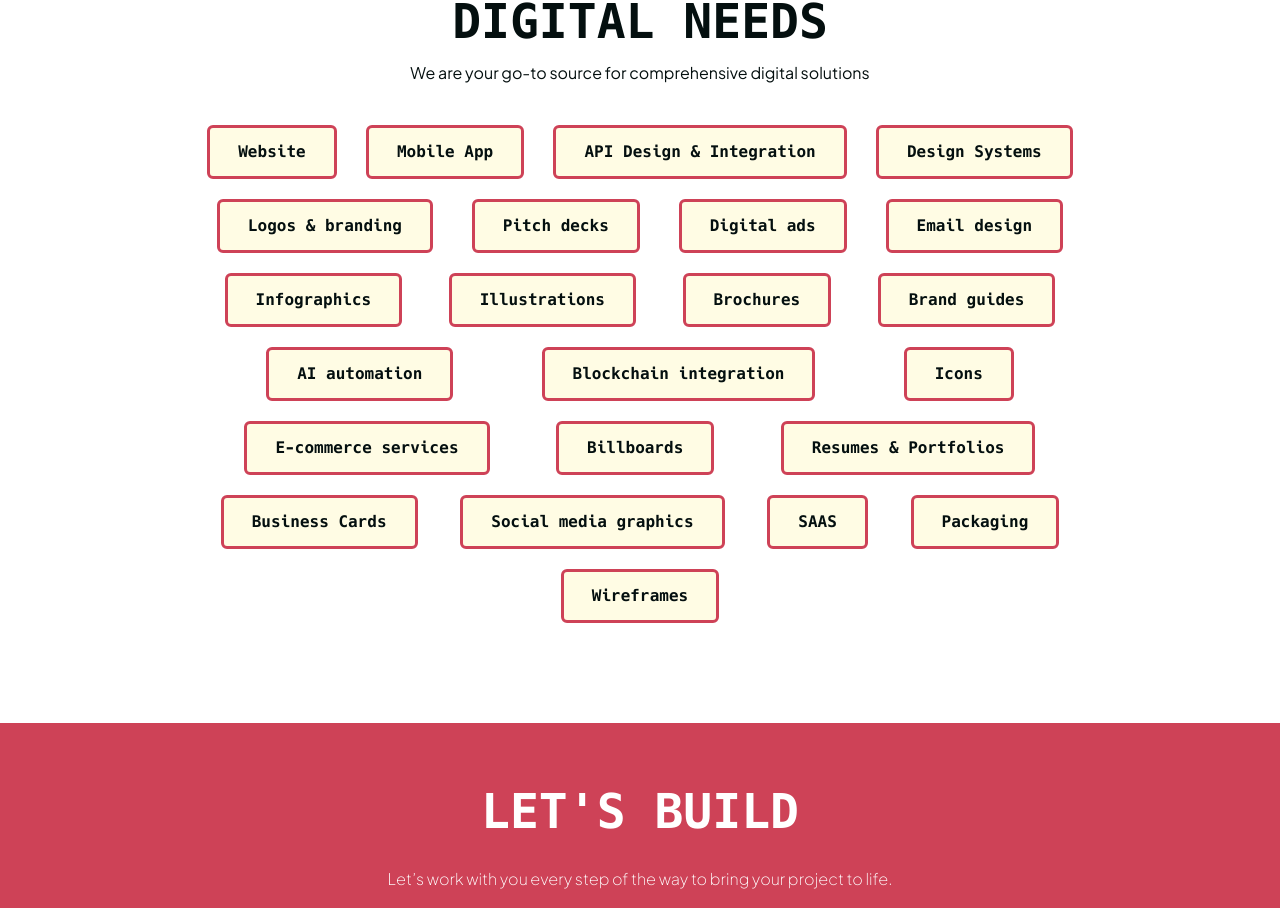
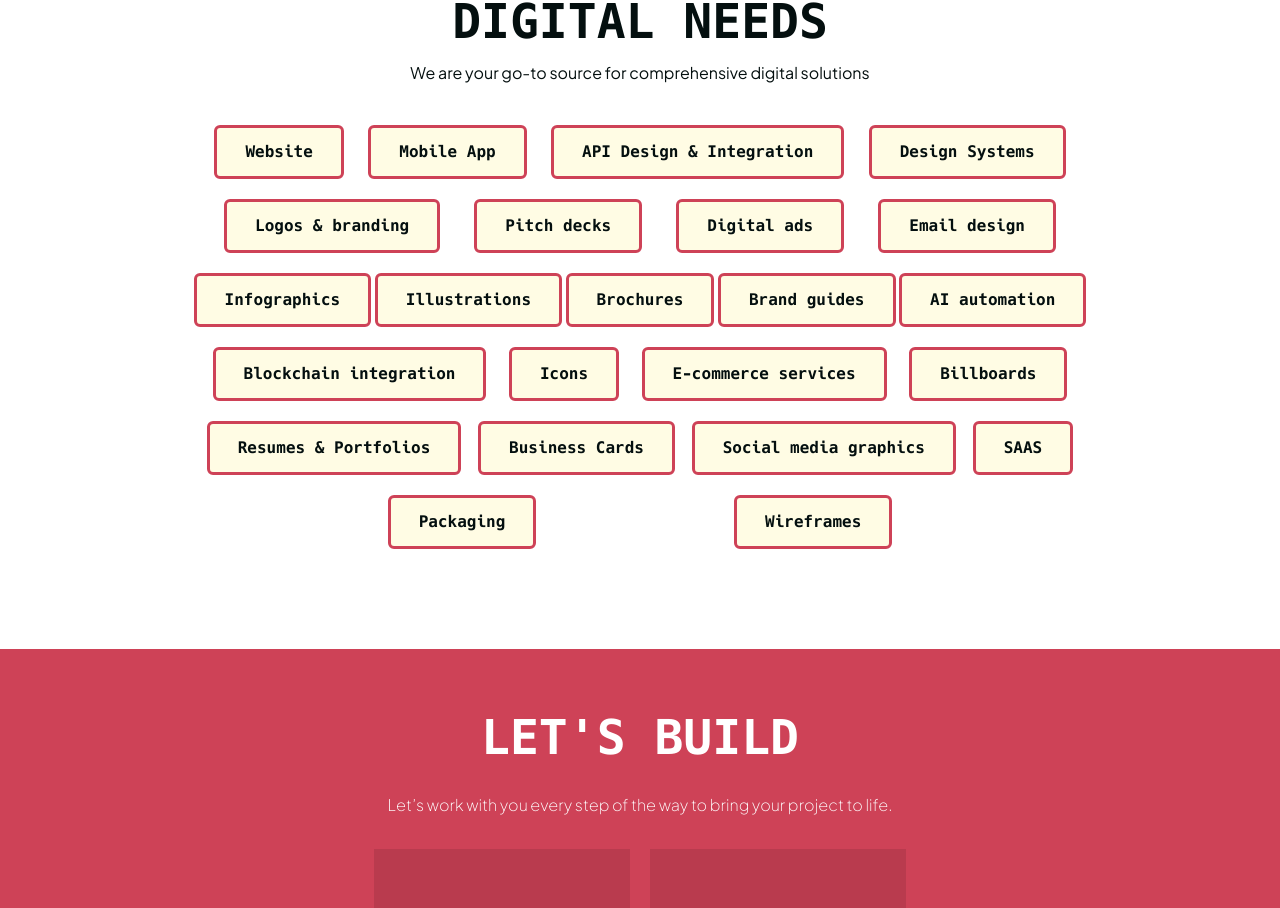
Before and after one commit to genialtechie/magpollo-landing, a Next.js app: page / in a window 1280 px wide. Shown: the part 3459-4367 px from the top of the page. Built offline with nearby package versions, Linux system fonts and the light colour scheme.

Commit message:
minor ui changes

```diff
--- a/components/Scope.jsx
+++ b/components/Scope.jsx
@@ -36,7 +36,7 @@ const Scope = () => {
       <p className="font-sans mt-4">
         We are your go-to source for comprehensive digital solutions
       </p>
-      <div className="h-fit w-3/4 hidden md:flex justify-evenly flex-row flex-wrap my-10 content-around mx-auto">
+      <div className="h-fit w-3/4 hidden md:flex flex-row justify-evenly flex-wrap my-10 content-around mx-auto">
         {services.map((service) => (
           <FauxButton
             key={service.id}
--- a/components/ui/FauxButton.jsx
+++ b/components/ui/FauxButton.jsx
@@ -1,6 +1,6 @@
 const FauxButton = ({ buttonText }) => {
   return (
-    <button className="bg-cream w-fit mx-3 mb-5 border-[3px] rounded-md border-red text-black font-mono py-3 px-7 hover:bg-red cursor-auto hover:text-white">
+    <button className="bg-cream w-fit mx- mb-5 border-[3px] rounded-md border-red text-black font-mono py-3 px-7 hover:bg-red cursor-auto hover:text-white">
       {buttonText}
     </button>
   );
```
Also changed, not shown: 1 other file (tests, documents, lock files or other folders).
